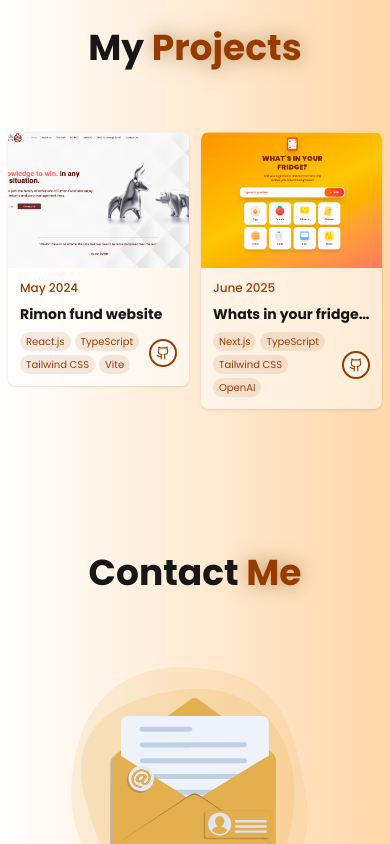
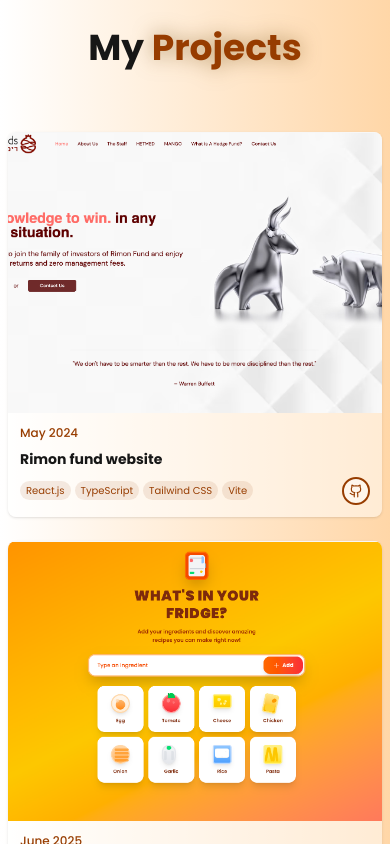
Before and after one commit to Karin-Goldin/karin-portfolio, a Next.js app: page / in a window 390 px wide. Shown: the part 6820-7664 px from the top of the page. Built offline with nearby package versions, Linux system fonts and the light colour scheme.

Commit message:
fix: Improve Projects grid layout for mobile devices

```diff
--- a/src/components/Projects.tsx
+++ b/src/components/Projects.tsx
@@ -37,7 +37,7 @@
               Projects
             </span>
           </h2>
-          <div className="grid grid-cols-2 md:grid-cols-2 gap-3 sm:gap-6 md:gap-8 max-w-6xl mx-auto">
+          <div className="grid grid-cols-1 sm:grid-cols-2 gap-6 sm:gap-6 md:gap-8 max-w-6xl mx-auto">
             {projects.map((project) => (
               <AnimateOnScroll key={project.name}>
                 <div className="group bg-white/50 rounded-lg sm:rounded-xl overflow-hidden shadow-sm hover:shadow-md transition-shadow duration-300 relative">
```
